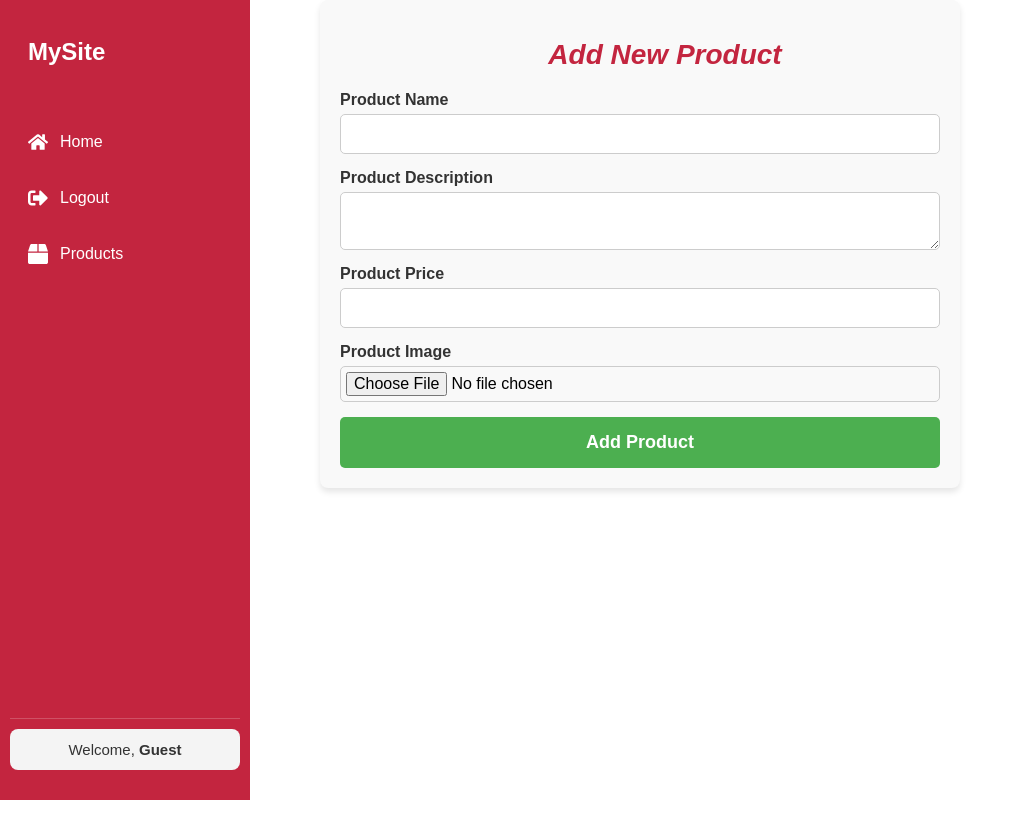
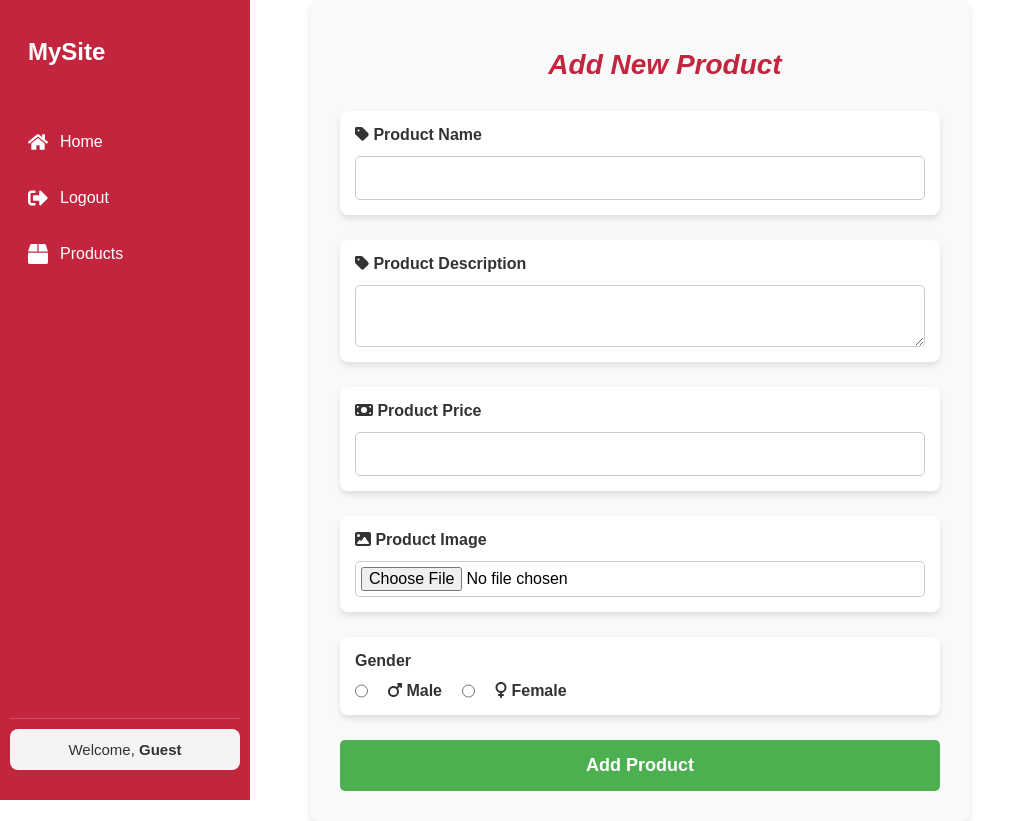
Before and after one commit to dhanushbondu/Handloom_JFSD_SpringBoot, a React (Vite) app in the folder clint/: page /signinadmin/home/addproducts in a window 1280 px wide. Shown: the whole page, without its empty margins (0-1032 px from the left). Before the commit the page ends 800 px from the top, so only its background shows below. Built offline with nearby package versions, Linux system fonts and the light colour scheme; the HTML template or start-up script is replaced by a standard one.

Commit message:
updates in adding products in admin module

```diff
--- a/clint/package.json
+++ b/clint/package.json
@@ -10,12 +10,16 @@
     "preview": "vite preview"
   },
   "dependencies": {
+    "@fortawesome/fontawesome-svg-core": "^6.7.2",
+    "@fortawesome/free-solid-svg-icons": "^6.7.2",
+    "@fortawesome/react-fontawesome": "^0.2.2",
     "axios": "^1.7.8",
     "chart.js": "^4.4.7",
     "framer-motion": "^11.13.1",
     "react": "^18.3.1",
     "react-chartjs-2": "^5.2.0",
     "react-dom": "^18.3.1",
+    "react-fontawesome": "^1.7.1",
     "react-icons": "^5.4.0",
     "react-router-dom": "^7.0.2"
   },
--- a/clint/src/Components/Admin/AddProducts.css
+++ b/clint/src/Components/Admin/AddProducts.css
@@ -1,38 +1,48 @@
+/* General container for the add product form */
 .add-product-container {
-    padding: 20px;
+    padding: 30px;
     background-color: #f9f9f9;
     max-width: 600px;
     margin: 0 auto;
     border-radius: 8px;
-    box-shadow: 0px 4px 6px rgba(0, 0, 0, 0.1);
+    box-shadow: 0 4px 6px rgba(0, 0, 0, 0.1);
 }
 
 h1 {
     text-align: center;
     color: #c3253f;
-    margin-bottom: 20px;
+    margin-bottom: 30px;
 }
 
+/* Form layout */
 .add-product-form {
     display: flex;
     flex-direction: column;
-    gap: 15px;
+    gap: 25px;
 }
 
+/* Form group for label and input fields */
 .form-group {
     display: flex;
     flex-direction: column;
-    gap: 5px;
+    gap: 12px;
+    background-color: #fff;
+    padding: 15px;
+    border-radius: 8px;
+    box-shadow: 0 4px 6px rgba(0, 0, 0, 0.1);
 }
 
+/* Labels */
 label {
     font-weight: bold;
     color: #333;
+    font-size: 16px;
 }
 
+/* Input and text area styling */
 input,
 textarea {
-    padding: 10px;
+    padding: 12px;
     border: 1px solid #ccc;
     border-radius: 5px;
     font-size: 16px;
@@ -40,14 +50,56 @@ textarea {
     box-sizing: border-box;
 }
 
+/* Textarea to resize vertically */
 textarea {
     resize: vertical;
 }
 
+/* Styling for file input */
 input[type="file"] {
     padding: 5px;
 }
 
+/* Icon styling */
+.form-group .input-icon {
+    position: absolute;
+    left: 12px;
+    top: 50%;
+    transform: translateY(-50%);
+    color: #999;
+}
+
+/* Container for inputs to ensure the icon stays with the input */
+.input-wrapper {
+    position: relative;
+}
+
+/* Gender radio button container */
+.form-group div {
+    display: flex;
+    gap: 20px;
+    align-items: center;
+}
+
+/* Individual radio button and its label */
+input[type="radio"] {
+    width: auto;
+    height: 18px;
+    margin: 0;
+}
+
+label[for="male"], label[for="female"] {
+    font-size: 16px;
+    color: #333;
+    cursor: pointer;
+}
+
+/* Change color when radio is selected */
+input[type="radio"]:checked + label {
+    color: #4caf50; /* Green color when selected */
+}
+
+/* Button styling */
 .submit-button {
     padding: 15px;
     background-color: #4caf50;
@@ -58,9 +110,18 @@ input[type="file"] {
     border-radius: 5px;
     cursor: pointer;
     transition: background-color 0.3s, transform 0.2s;
+    text-align: center;
+    width: 100%; /* Ensure button takes full width */
 }
 
+/* Hover state for button */
 .submit-button:hover {
     background-color: #45a049;
     transform: scale(1.05);
 }
+
+/* Focus effect for better accessibility */
+.submit-button:focus {
+    outline: 2px solid #4caf50;
+    outline-offset: 2px;
+}
--- a/clint/src/Components/Admin/AddProducts.jsx
+++ b/clint/src/Components/Admin/AddProducts.jsx
@@ -1,5 +1,7 @@
 import React, { useState } from "react";
 import axios from "axios";
+import { FontAwesomeIcon } from '@fortawesome/react-fontawesome';
+import { faTag, faMoneyBill, faImage, faMars, faVenus } from '@fortawesome/free-solid-svg-icons'; // Import icons
 import "./AddProducts.css";
 import Navbar from "./Navbar";
 
@@ -8,41 +10,51 @@ function AddProducts() {
     const [productDescription, setProductDescription] = useState("");
     const [productPrice, setProductPrice] = useState("");
     const [productImage, setProductImage] = useState(null);
+    const [gender, setGender] = useState(""); // Gender as 'm' or 'f'
 
-    const handleSubmit = async (e) => {
+    const handleSubmit = (e) => {
         e.preventDefault();
 
-        // FormData to handle file upload
         const formData = new FormData();
+        formData.append("file", productImage);
         formData.append("name", productName);
-        formData.append("description", productDescription);
+        formData.append("discription", productDescription);
         formData.append("price", productPrice);
-        formData.append("image", productImage);
+        formData.append("gender", gender); // Add gender to formData
 
-        try {
-            // Adjust the URL to your backend endpoint
-            const response = await axios.post("http://localhost:8080/api/products", formData, {
+        axios
+            .post("/products/add-products", formData, {
                 headers: {
                     "Content-Type": "multipart/form-data",
                 },
+            })
+            .then((response) => {
+                if (response.status === 200) {
+                    alert("✅ Product added successfully!");
+                    setProductName("");
+                    setProductDescription("");
+                    setProductPrice("");
+                    setProductImage(null);
+                    setGender("");
+                }
+            })
+            .catch((error) => {
+                alert("❌ Failed to add product. Please try again.");
+                console.error("Error adding product:", error);
             });
-
-            alert("Product added successfully!");
-            console.log(response.data);
-        } catch (error) {
-            console.error("Error adding product:", error);
-            alert("Failed to add product. Please try again.");
-        }
     };
 
     return (
         <>
-        <Navbar/>
+            <Navbar />
             <div className="add-product-container">
                 <h1>Add New Product</h1>
                 <form className="add-product-form" onSubmit={handleSubmit}>
                     <div className="form-group">
-                    <label htmlFor="name">Product Name</label>
+                        <label htmlFor="name">
+                            <FontAwesomeIcon icon={faTag} /> Product Name
+                        </label>
+                        <div className="input-wrapper">
                             <input
                                 type="text"
                                 id="name"
@@ -51,8 +63,13 @@ function AddProducts() {
                                 required
                             />
                         </div>
+                    </div>
+
                     <div className="form-group">
-                    <label htmlFor="description">Product Description</label>
+                        <label htmlFor="description">
+                            <FontAwesomeIcon icon={faTag} /> Product Description
+                        </label>
+                        <div className="input-wrapper">
                             <textarea
                                 id="description"
                                 value={productDescription}
@@ -60,8 +77,13 @@ function AddProducts() {
                                 required
                             ></textarea>
                         </div>
+                    </div>
+
                     <div className="form-group">
-                    <label htmlFor="price">Product Price</label>
+                        <label htmlFor="price">
+                            <FontAwesomeIcon icon={faMoneyBill} /> Product Price
+                        </label>
+                        <div className="input-wrapper">
                             <input
                                 type="number"
                                 id="price"
@@ -70,8 +92,13 @@ function AddProducts() {
                                 required
                             />
                         </div>
+                    </div>
+
                     <div className="form-group">
-                    <label htmlFor="image">Product Image</label>
+                        <label htmlFor="image">
+                            <FontAwesomeIcon icon={faImage} /> Product Image
+                        </label>
+                        <div className="input-wrapper">
                             <input
                                 type="file"
                                 id="image"
@@ -80,6 +107,41 @@ function AddProducts() {
                                 required
                             />
                         </div>
+                    </div>
+
+                    <div className="form-group">
+                        <label>Gender</label>
+                        <div>
+                            <div>
+                                <input
+                                    type="radio"
+                                    id="male"
+                                    name="gender"
+                                    value="m"
+                                    checked={gender === "m"}
+                                    onChange={(e) => setGender(e.target.value)}
+                                />
+                                <label htmlFor="male">
+                                    <FontAwesomeIcon icon={faMars} /> Male
+                                </label>
+                            </div>
+
+                            <div>
+                                <input
+                                    type="radio"
+                                    id="female"
+                                    name="gender"
+                                    value="f"
+                                    checked={gender === "f"}
+                                    onChange={(e) => setGender(e.target.value)}
+                                />
+                                <label htmlFor="female">
+                                    <FontAwesomeIcon icon={faVenus} /> Female
+                                </label>
+                            </div>
+                        </div>
+                    </div>
+
                     <button type="submit" className="submit-button">Add Product</button>
                 </form>
             </div>
--- a/clint/vite.config.js
+++ b/clint/vite.config.js
@@ -7,6 +7,7 @@ export default defineConfig({
     proxy: {
       "/users": "http://localhost:2020", // Backend server for user-related routes
       "/admin": "http://localhost:2020", // Backend server for admin routes
+      "/products": "http://localhost:2020",
     },
   },
 });
```
Also changed, not shown: 1 other file (tests, documents, lock files or other folders). Lines whose indentation alone changed are shown as unchanged.
